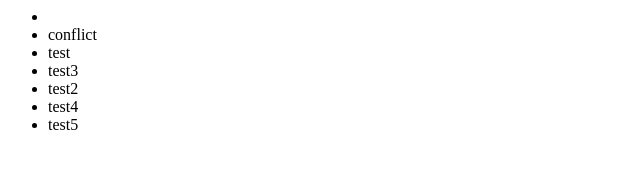
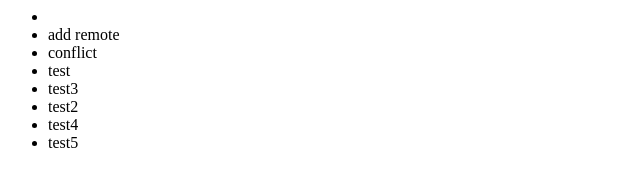
Before and after one commit to stay4uone/openTutorial, a plain HTML site: page index.html in a window 1280 px wide. Shown: the whole page, without its empty margins (0-640 px from the left). Drawn offline with Linux system fonts and the light colour scheme.

Commit message:
add remote

```diff
--- a/index.html
+++ b/index.html
@@ -8,6 +8,7 @@
 	</body>
 	<ul>
 		<li></li>
+		<li>add remote</li>
 		<li>conflict</li>
 		<li>test</li>
 		<li>test3</li>
```
